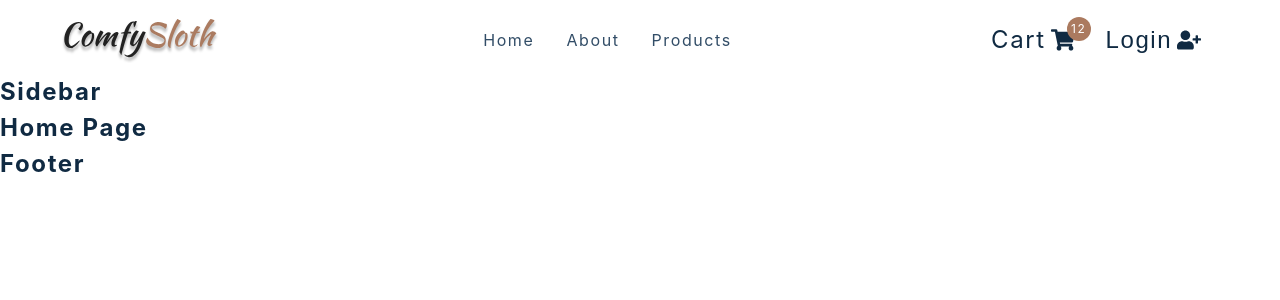
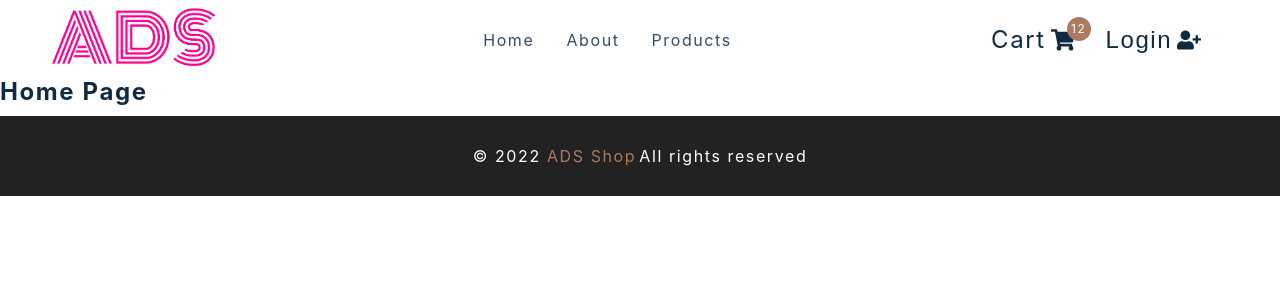
Before and after one commit to MrDogukan/ads-shop-project, a React (Create React App) app: page / in a window 1280 px wide. Shown: the top 300 px of the page. Built offline with nearby package versions, Linux system fonts and the light colour scheme.

Commit message:
sidebar added

```diff
--- a/src/components/Footer.js
+++ b/src/components/Footer.js
@@ -1,8 +1,16 @@
-import React from 'react'
-import styled from 'styled-components'
+import React from "react";
+import styled from "styled-components";
 const Footer = () => {
-  return <h4>footer</h4>
-}
+  return (
+    <Wrapper>
+      <h5>
+        &copy; {new Date().getFullYear()}
+        <span> ADS Shop </span>
+      </h5>
+      <h5> All rights reserved</h5>
+    </Wrapper>
+  );
+};
 
 const Wrapper = styled.footer`
   height: 5rem;
@@ -26,6 +34,6 @@
   @media (min-width: 776px) {
     flex-direction: row;
   }
-`
+`;
 
-export default Footer
+export default Footer;
--- a/src/components/Navbar.js
+++ b/src/components/Navbar.js
@@ -1,6 +1,6 @@
 import React from "react";
 import styled from "styled-components";
-import logo from "../assets/logo.svg";
+import logo from "../assets/logo.png";
 import { FaBars } from "react-icons/fa";
 import { Link } from "react-router-dom";
 import { links } from "../utils/constants";
--- a/src/components/Sidebar.js
+++ b/src/components/Sidebar.js
@@ -1,16 +1,41 @@
-import React from 'react'
-import logo from '../assets/logo.svg'
-import { Link } from 'react-router-dom'
-import { useProductsContext } from '../context/products_context'
-import { FaTimes } from 'react-icons/fa'
-import { links } from '../utils/constants'
-import styled from 'styled-components'
-import CartButtons from './CartButtons'
-import { useUserContext } from '../context/user_context'
+import React from "react";
+import logo from "../assets/logo.png";
+import { Link } from "react-router-dom";
+import { useProductsContext } from "../context/products_context";
+import { FaTimes } from "react-icons/fa";
+import { links } from "../utils/constants";
+import styled from "styled-components";
+import CartButtons from "./CartButtons";
+import { useUserContext } from "../context/user_context";
 
 const Sidebar = () => {
-  return <h4>sidebar</h4>
-}
+  const isOpen = false;
+  return (
+    <SidebarContainer>
+      <aside className={`${isOpen ? "sidebar show-sidebar" : "sidebar"}`}>
+        <div className="sidebar-header">
+          <img src={logo} className="logo" alt="logo" />
+          <button className="close-btn" type="button">
+            <FaTimes />
+          </button>
+        </div>
+        <ul className="links">
+          {links.map(({ id, text, url }) => {
+            return (
+              <li key={id}>
+                <Link to={url}>{text}</Link>
+              </li>
+            );
+          })}
+          <li>
+            <Link to="/checkout">Checkout</Link>
+          </li>
+        </ul>
+        <CartButtons />
+      </aside>
+    </SidebarContainer>
+  );
+};
 
 const SidebarContainer = styled.div`
   text-align: center;
@@ -81,6 +106,6 @@
       display: none;
     }
   }
-`
+`;
 
-export default Sidebar
+export default Sidebar;
```
Also changed, not shown: src/assets/logo.png (added).
